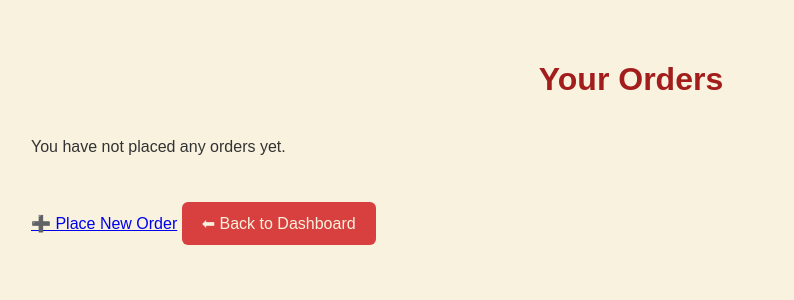
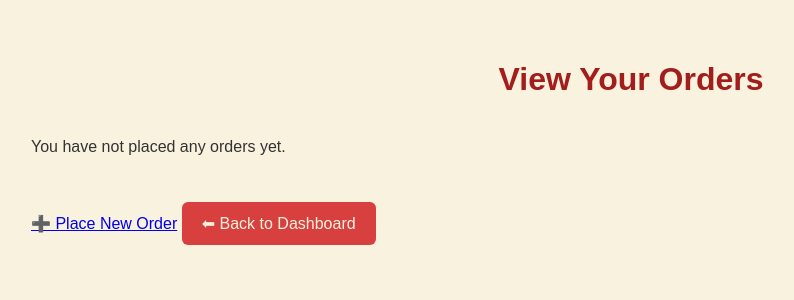
Before and after one commit to niconicsss/pa-hack-test-1, a PHP site: page /orders/order-history.php in a window 1280 px wide. Shown: the top 300 px of the page, without its empty margins (9-803 px from the left). Run offline with PHP 8.4, Linux system fonts and the light colour scheme; the visitor is signed in with stand-in values (Sample User, id 1); data that the repository does not hold is empty.

Commit message:
order-history

```diff
--- a/orders/order-history.php
+++ b/orders/order-history.php
@@ -29,7 +29,7 @@ $orders = $stmt->fetchAll();
 </head>
 <body>
 
-    <h1>Your Orders</h1>
+    <h1>View Your Orders</h1>
 
 <?php if (count($orders) > 0): ?>
     <?php foreach ($orders as $order): ?>
```
